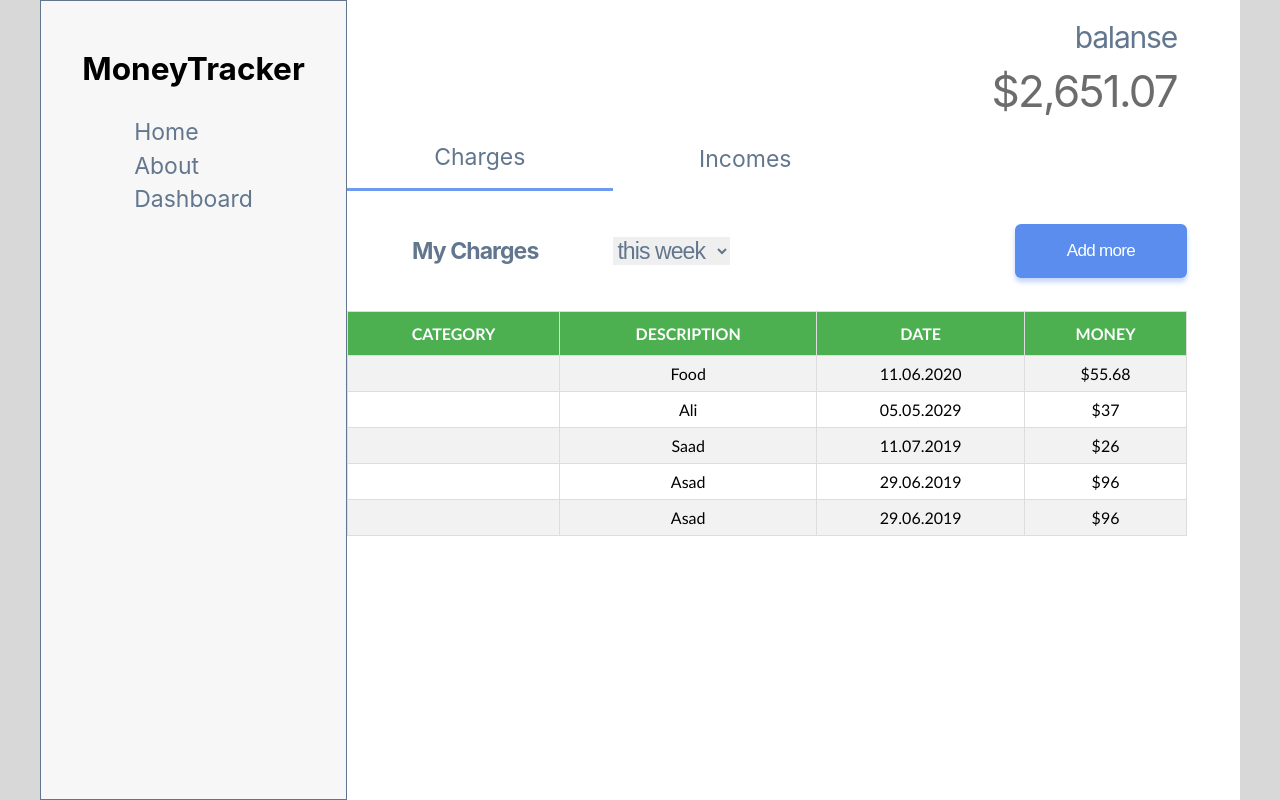
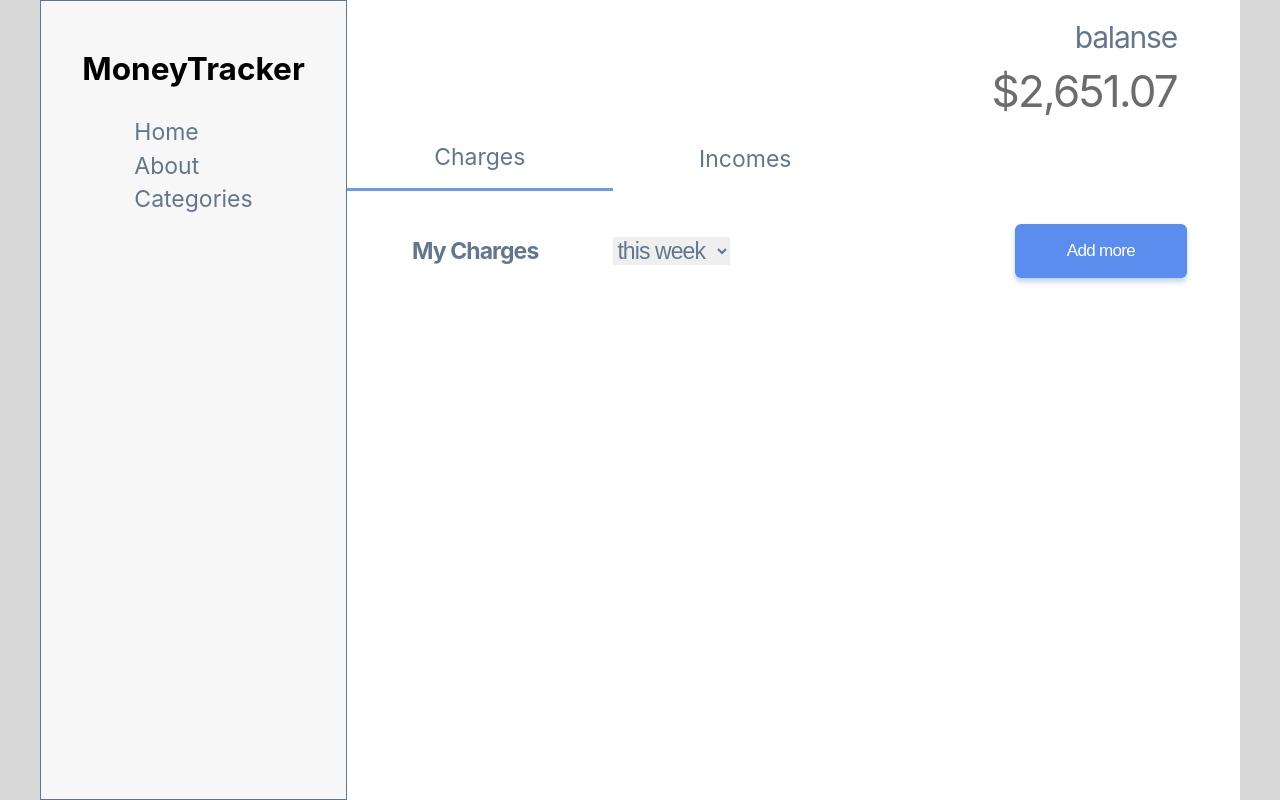
Before and after one commit to Ivan468/react8, a React (Create React App) app: page / in a window 1280 px wide. Built offline with nearby package versions, Linux system fonts and the light colour scheme.

Commit message:
routing add

```diff
--- a/src/page_1/header.js
+++ b/src/page_1/header.js
@@ -1,10 +1,5 @@
 import React, { Component } from "react";
-import {
-  BrowserRouter as Router,
-  Switch,
-  Route,
-  Link
-} from "react-router-dom";
+import { BrowserRouter as Router, Switch, Route, Link } from "react-router-dom";
 import Table from "./table";
 
 class Header extends Component {
@@ -19,12 +14,9 @@ class Header extends Component {
           <div className="menu">
             <Link to="/">Home</Link>
             <Link to="/about">About</Link>
-        <Link to="/dashboard">Dashboard</Link>
+            <Link to="/dashboard">Categories</Link>
           </div>
         </div>
-
-
-
 
         <Switch>
           <Route exact path="/">
@@ -34,11 +26,9 @@ class Header extends Component {
             <About />
           </Route>
           <Route path="/dashboard">
-            <Dashboard />
+            <Incomes />
           </Route>
         </Switch>
-
-
       </Router>
     );
   }
@@ -46,8 +36,9 @@ class Header extends Component {
 
 function Home() {
   return (
+    <Router>
       <div className="right-block">
-     <div >
+        <div>
           <div className="balanse">
             <h4>balanse</h4>
             <h5>$2,651.07</h5>
@@ -55,10 +46,10 @@ function Home() {
           <div>
             <div className="href-right-block">
               <div className="Charges">
-                  <Link to="/header"> Charges</Link>
+                <Link to="/charges"> Charges</Link>
               </div>
               <div className="Incomes">
-                  <Link to="/"> Incomes</Link>
+                <Link to="/incomes"> Incomes</Link>
               </div>
             </div>
             <div className="charges">
@@ -71,25 +62,34 @@ function Home() {
               </div>
               <button>Add more</button>
             </div>
+            <Switch>
+              <Route path="/charges">
                  <Table />
+              </Route>
+              <Route path="/incomes">
+              <Incomes />
+
+              </Route>
+            </Switch>
           </div>
         </div>
       </div>
+    </Router>
   );
 }
 
 function About() {
   return (
     <div>
-      <h2>About</h2>
+          <h1> about</h1>
     </div>
   );
 }
 
-function Dashboard() {
+function Incomes() {
   return (
     <div>
-      <h2>Dashboard</h2>
+      <h2>incomes</h2>
     </div>
   );
 }
```
Lines whose indentation alone changed are shown as unchanged.
